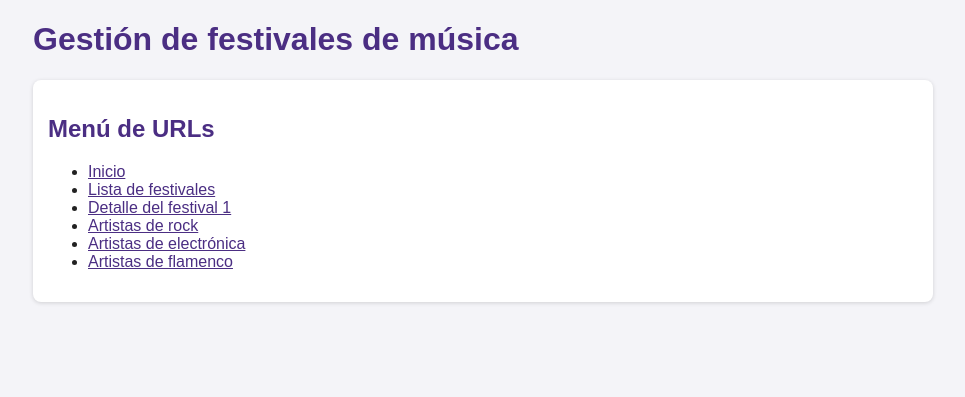
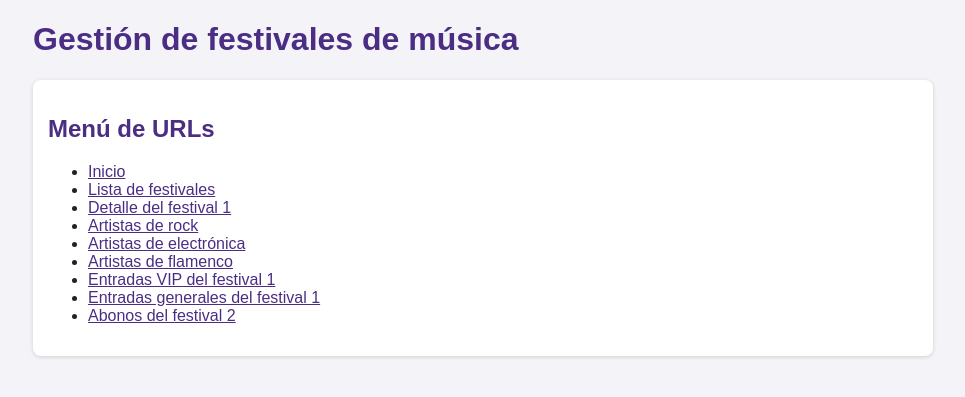
Before and after one commit to diegomartinezmorenoal-del/festivales-django, a Django app: page / in a window 1280 px wide. Shown: the part 48-445 px from the top of the page, without its empty margins (157-1122 px from the left). Run offline with Django 5.2, Linux system fonts and the light colour scheme.

Commit message:
URL entradas de un festival

```diff
--- a/gestion/templates/gestion/detalle_festival.html
+++ b/gestion/templates/gestion/detalle_festival.html
@@ -84,6 +84,11 @@
 
 <div class="tarjeta">
     <h2>Entradas vendidas</h2>
+<p>
+    <a href="{% url 'entradas_festival' festival.id 'general' %}">Generales</a> |
+    <a href="{% url 'entradas_festival' festival.id 'vip' %}">VIP</a> |
+    <a href="{% url 'entradas_festival' festival.id 'abono' %}">Abono</a>
+</p>
     <table>
         <tr><th>Código</th><th>Tipo</th><th>Precio</th><th>Asistente</th><th>Email</th><th>Usada</th></tr>
         {% for entrada in entradas %}
--- a/gestion/templates/gestion/index.html
+++ b/gestion/templates/gestion/index.html
@@ -13,6 +13,9 @@
     <li><a href="{% url 'artistas_por_genero' 'rock' %}">Artistas de rock</a></li>
     <li><a href="{% url 'artistas_por_genero' 'electronica' %}">Artistas de electrónica</a></li>
     <li><a href="{% url 'artistas_por_genero' 'flamenco' %}">Artistas de flamenco</a></li>
+    <li><a href="{% url 'entradas_festival' 1 'vip' %}">Entradas VIP del festival 1</a></li>
+    <li><a href="{% url 'entradas_festival' 1 'general' %}">Entradas generales del festival 1</a></li>
+    <li><a href="{% url 'entradas_festival' 2 'abono' %}">Abonos del festival 2</a></li>
 </ul>
 </div>
 {% endblock %}
--- a/gestion/urls.py
+++ b/gestion/urls.py
@@ -6,4 +6,5 @@ urlpatterns = [
     path('festivales/', views.lista_festivales, name='lista_festivales'),
     path('festival/<int:id>/', views.detalle_festival, name='detalle_festival'),
     path('artistas/<str:genero>/', views.artistas_por_genero, name='artistas_por_genero'),
+    path('festival/<int:id>/entradas/<str:tipo>/', views.entradas_festival, name='entradas_festival'),
 ]
--- a/gestion/views.py
+++ b/gestion/views.py
@@ -113,3 +113,40 @@ def artistas_por_genero(request, genero):
         'genero': generos_validos[genero],
     }
     return render(request, 'gestion/artistas_por_genero.html', contexto)
+
+
+def entradas_festival(request, id, tipo):
+    # Lista las entradas de un tipo concreto (general, vip o abono) vendidas
+    # para un festival. Recibe dos parámetros por la URL: el id del festival
+    # (entero) y el tipo de entrada (texto). Filtra con AND por festival y
+    # tipo, y las ordena de más a menos caras. Para cada entrada muestra al
+    # asistente (ManyToOne), su carnet (OneToOne reversa) y sus artistas
+    # favoritos (ManyToMany). Si el festival o el tipo no existen, devuelve
+    # un error 404.
+    #
+    # SQL equivalente (3 consultas):
+    #   -- 1) El festival con su recinto
+    #   -- 2) Entradas del tipo pedido con su asistente y el carnet
+    #   -- 3) Artistas favoritos de esos asistentes
+
+    tipos_validos = dict(Entrada.TIPOS)
+    if tipo not in tipos_validos:
+        raise Http404("Tipo de entrada no válido")
+
+    festival = get_object_or_404(
+        Festival.objects.select_related('recinto'),
+        id=id,
+    )
+    entradas = (
+        Entrada.objects
+        .select_related('asistente', 'asistente__carnet')
+        .prefetch_related('asistente__artistas_favoritos')
+        .filter(festival=festival, tipo=tipo)
+        .order_by('-precio')
+    )
+    contexto = {
+        'festival': festival,
+        'tipo': tipos_validos[tipo],
+        'entradas': entradas,
+    }
+    return render(request, 'gestion/entradas_festival.html', contexto)
```
Also changed, not shown: gestion/templates/gestion/entradas_festival.html (added, +52 -0 lines), README.md. Lines whose indentation alone changed are shown as unchanged.
